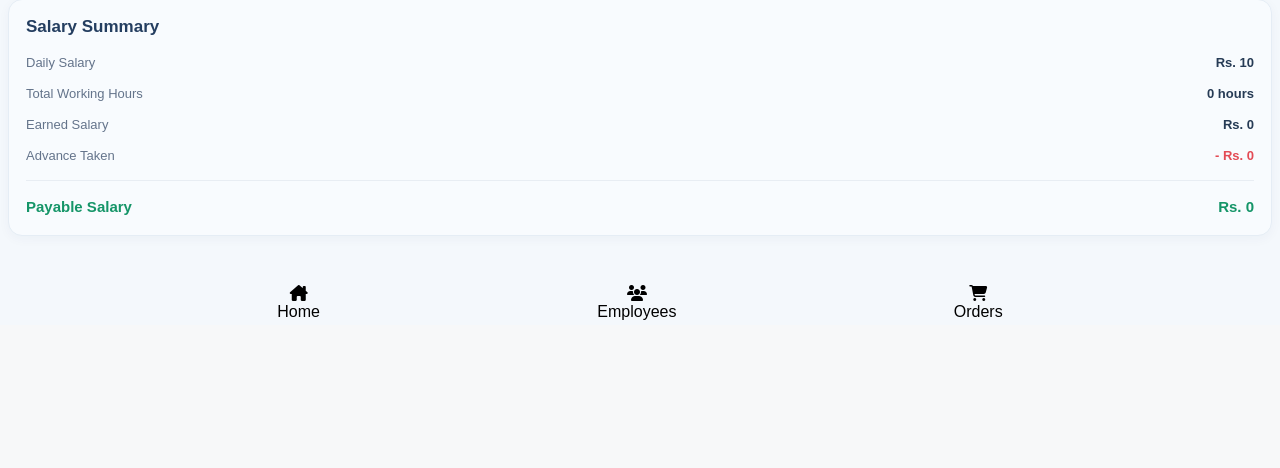
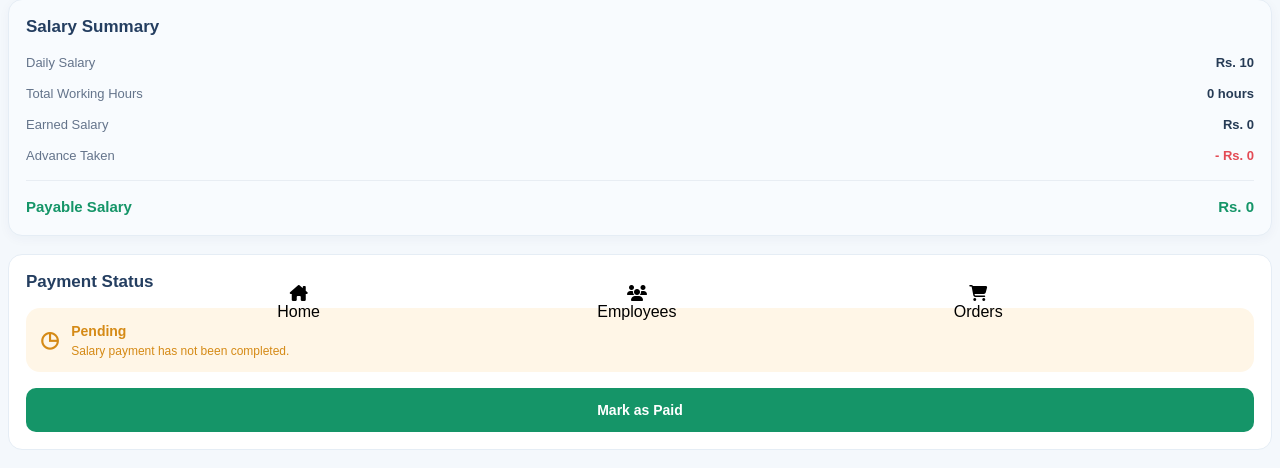
Before and after one commit to milanbk922-cmyk/Furniture-management, a Django app: page /sidebar/monthly_salaries/1/ in a window 1280 px wide. Shown: the part 475-943 px from the top of the page. Before the commit the page ends 795 px from the top, so only its background shows below. Run offline with Django 5.2, Linux system fonts and the light colour scheme; tables that the repository leaves empty hold one stand-in row (values such as "Sample post").

Commit message:
salary_detail:payment_status backend and UI

```diff
--- a/furniture/attendance/views.py
+++ b/furniture/attendance/views.py
@@ -219,6 +219,70 @@ def salary_detail(request,pk):
         rounding=ROUND_HALF_UP
     )
 
+    # Get the existing monthly salary record
+    salary_record = MonthlySalary.objects.filter(
+        employee=employee,
+        month=month,
+        year=year
+    ).first()
+    # Handle payment submission
+    if request.method =="POST" and request.POST.get("action") == "mark_paid":
+        if salary_record and salary_record.payment_status =="paid":
+            messages.info(request, "This salary has already been paid.")
+        elif payable_salary < Decimal("0.00"):
+            messages.error(
+                request,
+                "Payment cannot be complete because advances exceed earned salary."
+            )
+        else:
+            with transaction.atomic():
+                salary_record, created = MonthlySalary.objects.get_or_create(
+                    employee=employee,
+                    month=month,
+                    year=year,
+                    defaults={
+                        "daily_salary": daily_salary,
+                        "recorded_days": attendance_records.count(),
+                        "total_hours": total_hours,
+                        "gross_salary": gross_salary,
+                        "advance_amount": advance_amount,
+                        "payable_amount": payable_salary,
+                    }
+                )
+                # Refresh and check the record before making it paid
+                salary_record=MonthlySalary.objects.select_for_update().get(
+                    pk=salary_record.pk
+                )
+                if salary_record.payment_status == "paid":
+                    messages.info(request, "This salary has already been paid.")
+                else:
+                    # save the final salary snapshot
+                    salary_record.daily_salary = daily_salary
+                    salary_record.recorded_days = attendance_records.count()
+                    salary_record.total_hours = total_hours
+                    salary_record.gross_salary = gross_salary
+                    salary_record.advance_amount = advance_amount
+                    salary_record.payable_amount = payable_salary
+
+                    salary_record.payment_status = "paid"
+                    salary_record.paid_at = timezone.now()
+
+                    salary_record.save()
+                    messages.success(
+                        request,
+                        f"Salary paid successfully to {employee.name}."
+                    )
+        return redirect(
+            f"{request.path}?month={month}&year={year}"
+        )
+    # Display saved salary values for already-paid records
+    if salary_record and salary_record.payment_status == "paid":
+
+        daily_salary = salary_record.daily_salary
+        total_hours = salary_record.total_hours
+        gross_salary = salary_record.gross_salary
+        advance_amount = salary_record.advance_amount
+        payable_salary = salary_record.payable_amount
     context = {
         "employee": employee,
         "month":month,
@@ -233,5 +297,6 @@ def salary_detail(request,pk):
         "gross_salary": gross_salary,
         "advance_amount": advance_amount,
         "payable_salary": payable_salary,
+        "salary_record": salary_record,
     }
     return render(request, 'attendances/salary_detail.html',context)
--- a/furniture/static/css/style.css
+++ b/furniture/static/css/style.css
@@ -1083,3 +1083,85 @@ button[name="edit_employee"]{
     font-size: 12px;
     margin-top: 15px;
 }
+
+/* payment status */
+
+.payment-section {
+    background: #ffffff;
+    border: 1px solid #e5edf5;
+    border-radius: 14px;
+    padding: 17px;
+    margin: 18px 0;
+}
+
+.payment-section h3 {
+    font-size: 17px;
+    color: #243e60;
+    margin: 0 0 16px;
+}
+
+.payment-status {
+    display: flex;
+    align-items: center;
+    gap: 12px;
+    padding: 14px;
+    border-radius: 10px;
+}
+
+.payment-status > span {
+    font-size: 22px;
+    font-weight: bold;
+}
+
+.payment-status strong {
+    font-size: 14px;
+}
+
+.payment-status p {
+    font-size: 12px;
+    margin: 4px 0 0;
+}
+
+.payment-status.paid {
+    background: #e5f7ef;
+    color: #159568;
+    border-radius:14px;
+}
+
+.payment-status.pending {
+    background: #fff6e7;
+    color: #d58a16;
+    border-radius:14px;
+}
+
+.payment-date {
+    color: #64748b;
+    font-size: 12px;
+    margin-top: 12px;
+}
+
+.mark-paid-btn {
+    width: 100%;
+    padding: 14px;
+    margin-top: 16px;
+    border: none;
+    border-radius: 10px;
+    background: #159568;
+    color: white;
+    font-size: 14px;
+    font-weight: 600;
+    cursor: pointer;
+}
+
+.mark-paid-btn:hover {
+    background: #117b57;
+}
+
+.payment-warning {
+    color: #b45309;
+    background: #fff7ed;
+    padding: 12px;
+    border-radius: 8px;
+    font-size: 12px;
+    margin-top: 12px;
+}
--- a/furniture/templates/attendances/salary_detail.html
+++ b/furniture/templates/attendances/salary_detail.html
@@ -116,5 +116,54 @@
 
 </section>
 
+<section class="payment-section">
+
+    <h3>Payment Status</h3>
+
+    {% if salary_record and salary_record.payment_status == "paid" %}
+        <div class="payment-status paid">
+            <span>✓</span>
+            <div>
+                <strong>Paid</strong>
+                <p>Payment completed successfully.</p>
+            </div>
+        </div>
+
+        <div class="payment-date">
+            Paid on:
+            {{ salary_record.paid_at|date:"d M Y, h:i A" }}
+        </div>
+
+    {% else %}
+        <div class="payment-status pending">
+            <span>◷</span>
+            <div>
+                <strong>Pending</strong>
+                <p>Salary payment has not been completed.</p>
+            </div>
+        </div>
+
+        {% if payable_salary >= 0 %}
+            <form method="POST">
+                {% csrf_token %}
+                <input type="hidden" name="action" value="mark_paid">
+                <button
+                    type="submit"
+                    class="mark-paid-btn"
+                    onclick="return confirm('Are you sure you want to mark this salary as paid?');"
+                >
+                    Mark as Paid
+                </button>
+            </form>
+
+        {% else %}
+            <p class="payment-warning">
+                Payment cannot be completed until the advance balance is settled.
+            </p>
+        {% endif %}
+    {% endif %}
+
+</section>
+
 
 {%endblock%}
```
